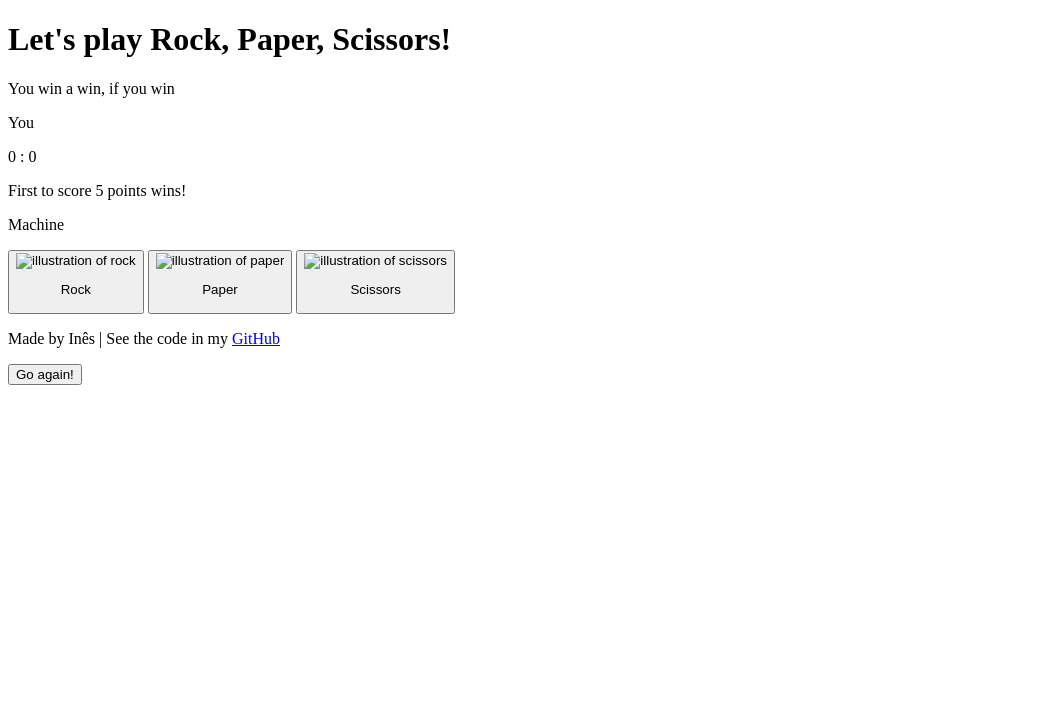
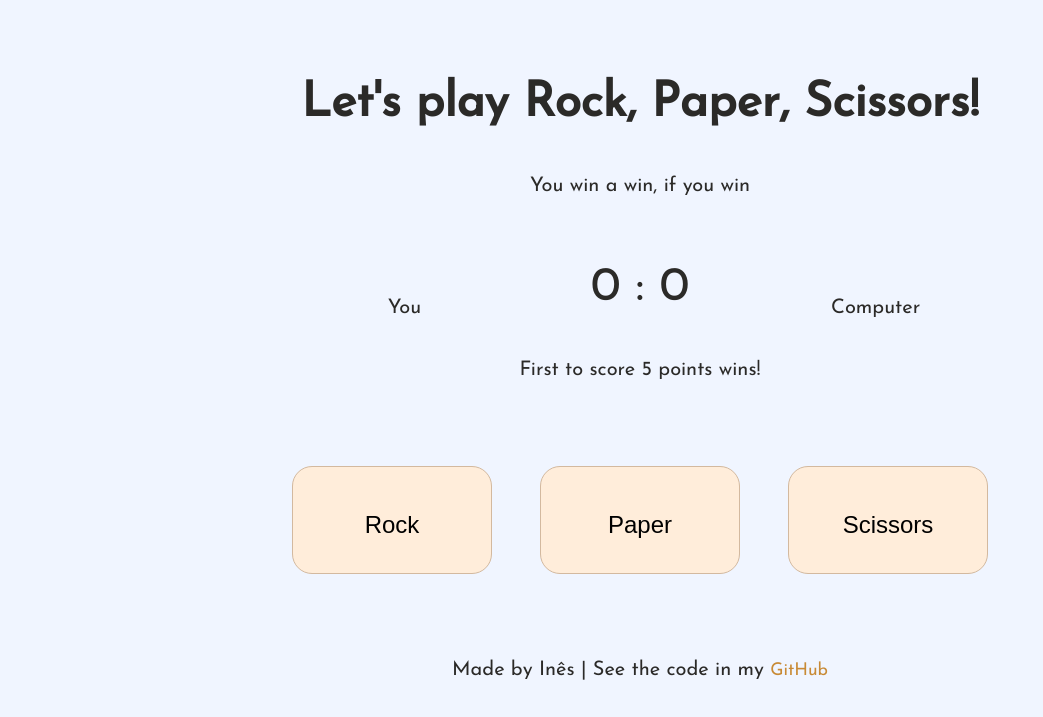
Before and after one commit to inesber/rock-paper-scissors, a plain HTML site: page index.html in a window 1280 px wide. Shown: the whole page, without its empty margins (0-1043 px from the left). Drawn offline with Linux system fonts and the light colour scheme.

Commit message:
Added CSS

```diff
--- a/index.html
+++ b/index.html
@@ -22,26 +22,23 @@
         </div>
 
         <div class="player">
-            <p>Machine</p>
+            <p>Computer</p>
         </div>
     </div>
 
-    <div class="round-selection">
+    <div class="round-decision">
         <div id="user"></div>
         <div id="machine"></div>
     </div>
 
     <div class="round-choices">
         <button type="button" id="rock" class="selection">
-            <img src="#" alt="illustration of rock">
             <p>Rock</p>
         </button>
         <button type="button" id="paper" class="selection">
-            <img src="#" alt="illustration of paper">
             <p>Paper</p>
         </button>
         <button type="button" id="scissors" class="selection">
-            <img src="#" alt="illustration of scissors">
             <p>Scissors</p>
         </button>
     </div>
--- a/style.css
+++ b/style.css
@@ -1,3 +1,98 @@
 @import url('https://fonts.googleapis.com/css2?family=Josefin+Sans:ital,wght@0,200;0,400;1,700&display=swap');
 
-/* font-family: 'Josefin Sans', sans-serif;
+/* font-family: 'Josefin Sans', sans-serif; */
+
+
+body {
+    background-color: #f0f5ff;
+    font-family: 'Josefin Sans', sans-serif;
+    font-size: 1.25rem;
+    color: #2b2a28;
+    margin: 0;
+    text-align: center;
+}
+
+h1 {
+    font-size: 3rem;
+    margin: 5rem 0 3rem;
+}
+
+
+.content,
+.selection,
+.round-decision,
+.round-choices,
+#modal,
+#overlay {
+    display: flex;
+    justify-content: center;
+}
+
+.game-arena {
+    display: flex;
+    justify-content:center;
+    text-align: center;
+    align-items: center;
+}
+
+.player {
+    width: 150px;
+}
+
+.score {
+    margin: 0 2.5rem;
+}
+
+#currentScore {
+    font-size: 3rem;
+}
+
+.round-decision>div {
+    align-items: center;
+    height: 10rem;
+    width: 10rem;
+    background-color: #fef8f5;
+    border-style: none;
+    margin: 2rem;
+    display: none;
+}
+
+
+.round-choices {
+    padding: 1rem 2rem;
+    gap: 3rem;
+}
+
+.round-choices>button {
+    width: 200px;
+    padding-top: 20px;
+    padding-bottom: 10px;
+    background-color: #ffedda;
+    border: 1px solid #d3b99f;
+    border-radius: 20px;
+    font-size: 1.5rem;
+    margin: 50px 0;
+}
+
+button:hover {
+    box-shadow: 2px 2px 5px #7c90af;
+}
+
+
+a {
+    margin: 2rem auto 0.5rem;
+    text-decoration: none;
+    color: #c88a35;
+    font-size: 1.1rem;
+    margin-top: 1rem;
+    margin-bottom: 0.5;
+}
+
+a:hover {
+    color: #2e2824;
+}
+
+#replay {
+    margin-top: 20px;
+    display: none;
+}
```
